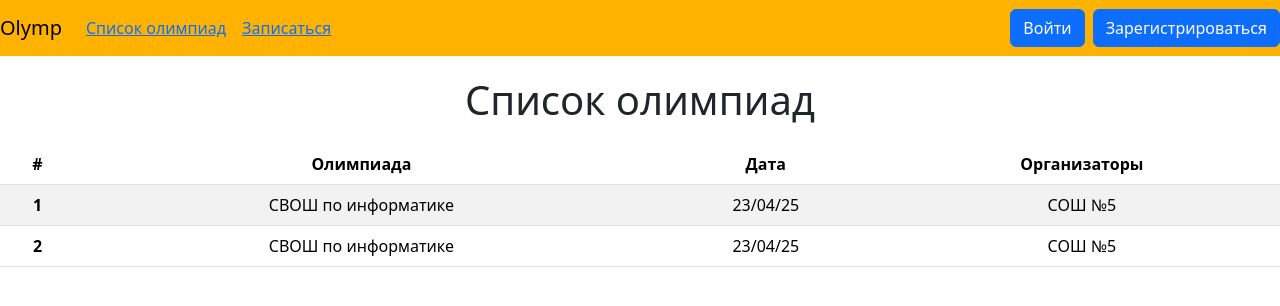
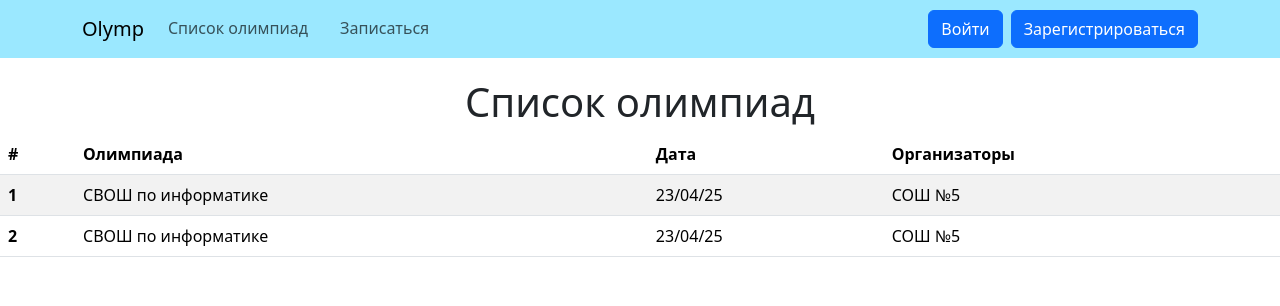
Before and after one commit to TheESN/olympiada, a React (Create React App) app in the folder frontend/gura/: page / in a window 1280 px wide. Shown: the top 306 px of the page. Built offline with nearby package versions, Linux system fonts and the light colour scheme.

Commit message:
normal navbar and links

```diff
--- a/frontend/gura/src/List.js
+++ b/frontend/gura/src/List.js
@@ -4,7 +4,7 @@ import './components/gg.css';
 
 export const List = () =>(
     <>
-    <h1 className="table">Список олимпиад</h1>
+    <h1 className="olemplist">Список олимпиад</h1>
     <Table />
     </>
 
--- a/frontend/gura/src/components/Navibar.js
+++ b/frontend/gura/src/components/Navibar.js
@@ -1,5 +1,5 @@
 import React, {useState} from 'react';
-import { Button, Form, Modal, Nav, Navbar} from 'react-bootstrap';
+import { Button, Container, Form, Modal, Nav, Navbar} from 'react-bootstrap';
 import {Link} from 'react-router-dom';
 import './gg.css';
 
@@ -17,19 +17,21 @@ export default function NaviBar(){
 
     return(
     <>
-    <Navbar collapseOnSelect  expand="lg" bg="fon" variant="light">
+    <Navbar collapseOnSelect  expand="lg" bg="fon">
+        <Container>
             <Navbar.Brand>Olymp</Navbar.Brand>
-        <Navbar.Toggle aria-controls="responsive-navbar-nav"/>
-        <Navbar.Collapse id="responsive-navbar-nav">
-            <Nav className="me-auto">
-                <Nav.Link><Link to="/">Список олимпиад</Link></Nav.Link>
-                <Nav.Link><Link to="/Record">Записаться</Link></Nav.Link>
+            <Navbar.Toggle aria-controls="basic-navbar-nav"/>
+            <Navbar.Collapse id="basic-navbar-nav">
+                <Nav className="me-auto" variant="underline">
+                    <Nav.Link href="/">Список олимпиад</Nav.Link>
+                    <Nav.Link href="/Record">Записаться</Nav.Link>
                 </Nav>
                 <Nav>
                     <Button variant='primary' className='me-2' onClick={handleShowLogin}>Войти</Button>
                     <Button variant='primary' onClick={handleShowSign}>Зарегистрироваться</Button>
                 </Nav>
             </Navbar.Collapse>
+        </Container>
     </Navbar>
     <Modal show={showLog} onHide={handleCloseLog}>
         <Modal.Header closeButton>
@@ -45,7 +47,6 @@ export default function NaviBar(){
                     <Form.Label>Пароль</Form.Label>
                     <Form.Control type='password' placeholder='Введите пароль' />
                 </Form.Group>
-
             </Form>
         </Modal.Body>
     </Modal>
@@ -71,10 +72,10 @@ export default function NaviBar(){
                     <Form.Label>Пароль</Form.Label>
                     <Form.Control type='password' placeholder='Введите пароль' />
                 </Form.Group>
-
             </Form>
         </Modal.Body>
     </Modal>
+
     </>
     )
 }
--- a/frontend/gura/src/components/gg.css
+++ b/frontend/gura/src/components/gg.css
@@ -1,8 +1,8 @@
 .bg-fon {
-    background-color: #FFB300
+    background-color: #9be8ff
 }
 
-.table{
+.olemplist{
   text-align: center;
   margin-top: 20px;
 
```
Lines whose indentation alone changed are shown as unchanged.
